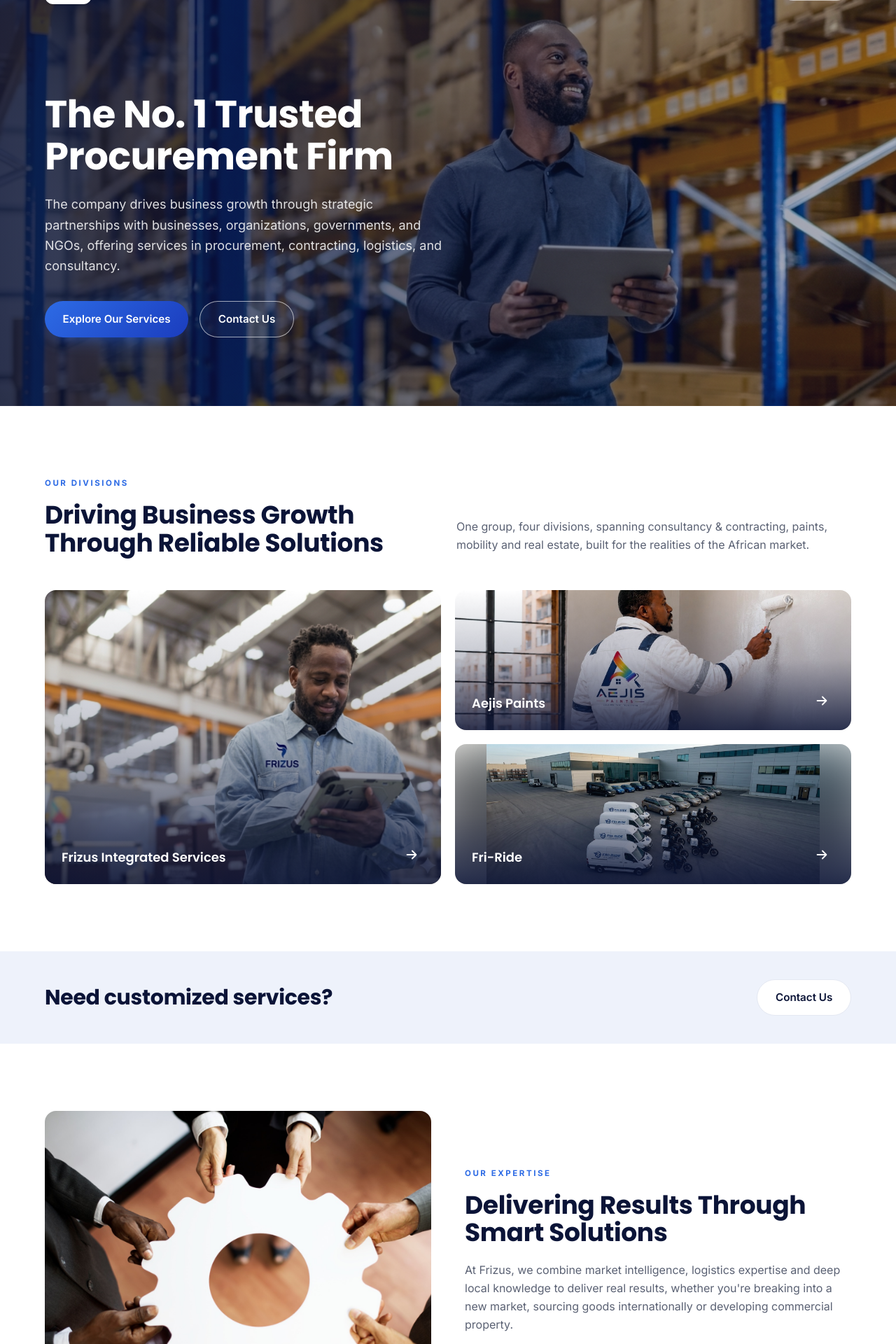
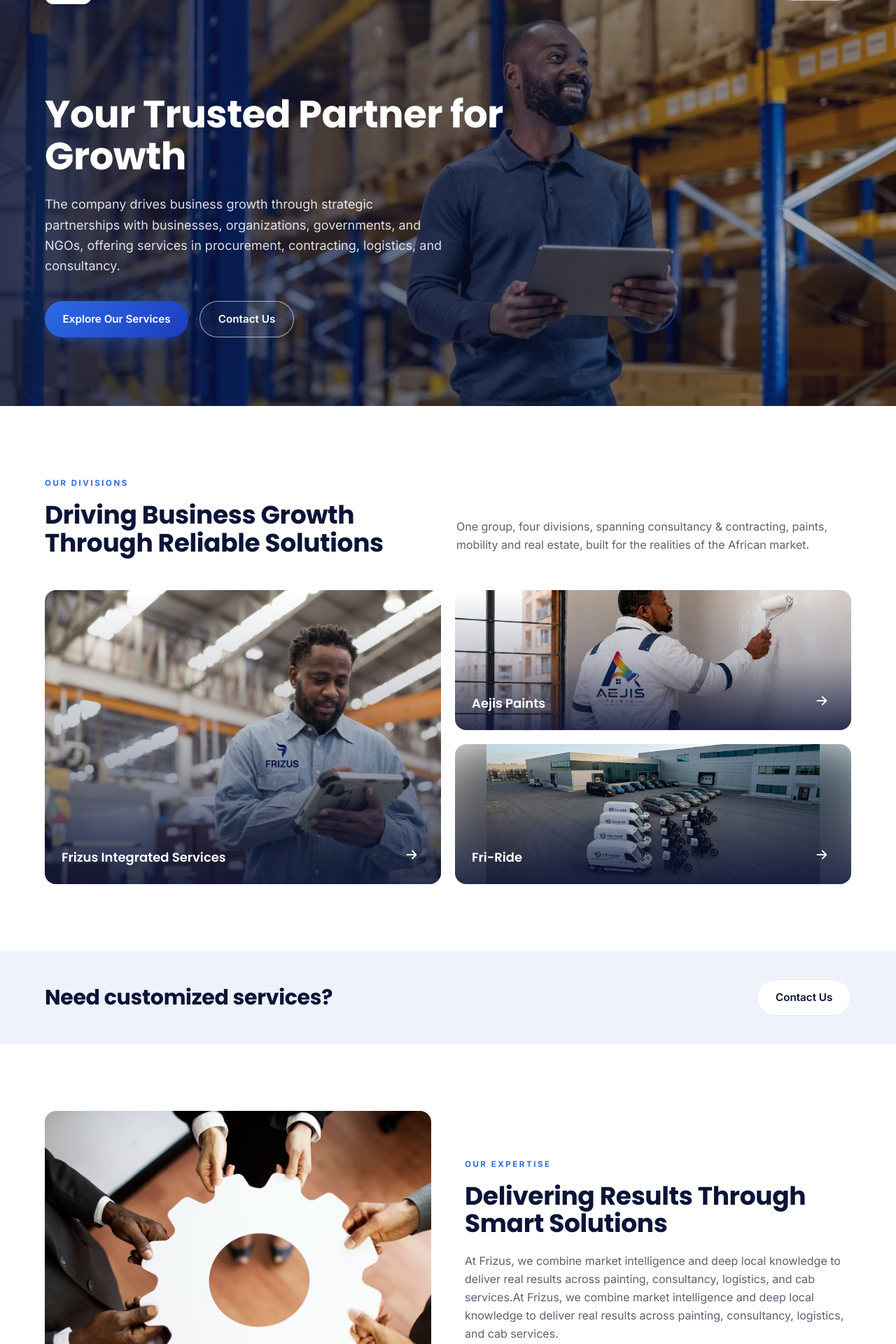
Before and after one commit to Oscarcreates/frizus, a Next.js app: page / in a window 1280 px wide. Shown: the part 60-1980 px from the top of the page at 70% size. Built offline with nearby package versions, Linux system fonts and the light colour scheme.

Commit message:
our expertise

```diff
--- a/src/app/page.tsx
+++ b/src/app/page.tsx
@@ -27,7 +27,7 @@
         <div className="container-page relative z-10 pt-24">
           <div className="max-w-2xl">
             <h1 className="heading text-4xl text-white sm:text-5xl md:text-[3.4rem] md:leading-[1.05]">
-              The No. 1 Trusted Procurement Firm
+              Your Trusted Partner for Growth
             </h1>
             <p className="mt-6 max-w-xl text-base leading-relaxed text-white/85 sm:text-lg">
 The company drives business growth through strategic partnerships with businesses, organizations, governments, and NGOs, offering services in procurement, contracting, logistics, and consultancy.            </p>
@@ -113,10 +113,7 @@
               Delivering Results Through Smart Solutions
             </h2>
             <p className="mt-5 text-base leading-relaxed text-muted">
-              At Frizus, we combine market intelligence, logistics expertise and
-              deep local knowledge to deliver real results, whether you&apos;re
-              breaking into a new market, sourcing goods internationally or
-              developing commercial property.
+             At Frizus, we combine market intelligence and deep local knowledge to deliver real results across painting, consultancy, logistics, and cab services.At Frizus, we combine market intelligence and deep local knowledge to deliver real results across painting, consultancy, logistics, and cab services.
             </p>
             <Link
               href="/about"
--- a/src/data/site.ts
+++ b/src/data/site.ts
@@ -61,7 +61,7 @@
     short:
       "Contracting, distribution and supply chain, delivered end to end.",
     description:
-      "Our flagship division and the engine of the Frizus group. Frizus Procurement handles contracting, importation, general merchandise, warehousing, freight forwarding and full supply chain management, coordinating suppliers, logistics and trade so your projects and inventory move on spec, on budget and on time across Nigeria and beyond.",
+      "Our flagship division and the engine of the Frizus group. Frizus Integrated Services handles contracting, general merchandise, logistics consultancy and coordinating suppliers so your projects and inventory move on spec, on budget and on time.",
     image: "/images/supplychain.jpg",
   },
   {
```
